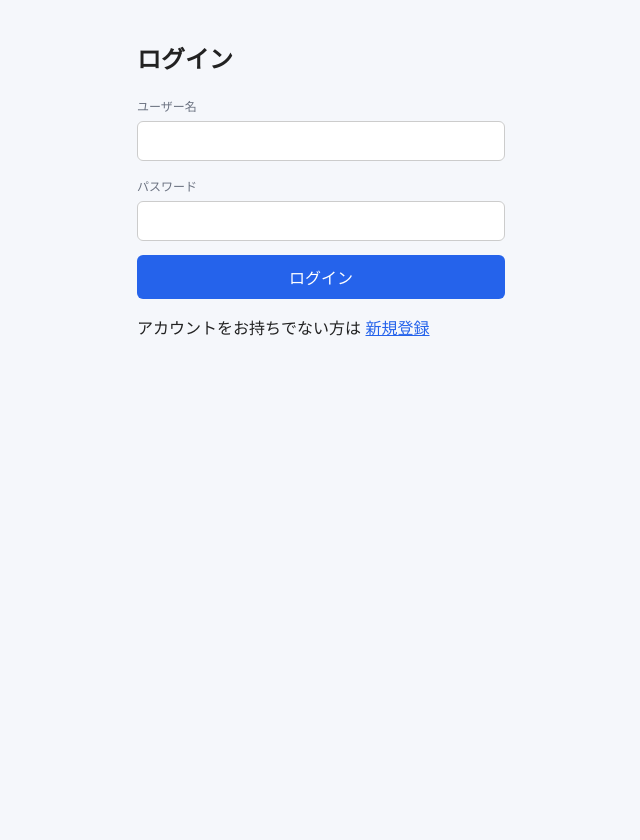
After one commit to kuru9696/production, a Flask app: template templates/.login.html in a window 1280 px wide. The commit adds this page. Shown: the whole page, without its empty margins (319-959 px from the left). Run offline with Flask 3, Linux system fonts and the light colour scheme; the template is opened without the code that fills it, so the values that code supplies are empty; parts of the project's set-up code (start-up, migrations or seed data) failed here and were passed over.

Commit message:
ログイン機能追加

```diff
--- a/app.py
+++ b/app.py
@@ -1,7 +1,16 @@
-from flask import Flask, request, jsonify, send_from_directory, url_for,render_template
+from flask import Flask, request, jsonify, send_from_directory, url_for,render_template, redirect,Flash
 from flask_cors import CORS
 import json
 import os
+from .env import load_dotenv
+from flask_sqlalchemy import SQLAlchemy
+from flask_login import (
+    LoginManager, UserMixin, login_user,
+    login_required, logout_user, current_user
+)
+from werkzeug.security import generate_password_hash, check_password_hash
+
+
 
 app = Flask(__name__, static_folder="static", static_url_path="")
 CORS(app)
@@ -12,6 +21,40 @@ DATA_FILE = "data.json"
 if not os.path.exists(DATA_FILE):
     with open(DATA_FILE, "w", encoding="utf-8") as f:
         json.dump([], f, ensure_ascii=False, indent=2)
+
+app.config["SECRET_KEY"] = os.environ["SECRET_KEY"]
+app.config["SQLALCHEMY_DATABASE_URI"] = "sqlite:///users.db"
+app.config["SQLALCHEMY_TRACK_MODIFICATIONS"] = False
+
+db = SQLAlchemy(app)
+
+login_manager = LoginManager(app)
+login_manager.login_view = "login"          # 未ログイン時にリダイレクトするページ
+login_manager.login_message = "先にログインしてください"
+
+# ---------- ユーザーモデル ----------
+class User(db.Model, UserMixin):
+    id = db.Column(db.Integer, primary_key=True)
+    username = db.Column(db.String(80), unique=True, nullable=False)
+    password_hash = db.Column(db.String(255), nullable=False)
+
+    def set_password(self, password):
+        # パスワードをそのまま保存せず、ハッシュ化して保存する
+        self.password_hash = generate_password_hash(password)
+
+    def check_password(self, password):
+        # 入力されたパスワードとハッシュを照合する
+        return check_password_hash(self.password_hash, password)
+
+
+@login_manager.user_loader
+def load_user(user_id):
+    # セッションに保存されたIDからユーザーを復元する
+    return db.session.get(User, int(user_id))
+
+
+# ---------- ルーティング ----------
+
 
 
 @app.route("/add", methods=["POST"])
@@ -72,17 +115,82 @@ def delete_marker():
 
     return jsonify({"status": "error"}), 400
 
-@app.route('/')
+
+@app.route("/")
 def index():
-    return render_template('choose.html')
+    return redirect(url_for("choose")) if current_user.is_authenticated else redirect(url_for("login"))
+
+
+@app.route("/choose")
+@login_required
+def choose():
+    # ログインしていない人はここに来ると自動的に /login に飛ばされる
+    return render_template("choose.html", username=current_user.username)
 
 @app.route('/post')
+@login_required
 def post():
     return render_template('post.html')
 
 @app.route('/support')
+@login_required
 def support():
     return render_template('support.html')
 
+@app.route("/register", methods=["GET", "POST"])
+def register():
+    if request.method == "POST":
+        username = request.form.get("username", "").strip()
+        password = request.form.get("password", "")
+
+        if not username or not password:
+            flash("ユーザー名とパスワードを入力してください")
+            return redirect(url_for("register"))
+
+        if User.query.filter_by(username=username).first():
+            flash("そのユーザー名はすでに使われています")
+            return redirect(url_for("register"))
+
+        new_user = User(username=username)
+        new_user.set_password(password)
+        db.session.add(new_user)
+        db.session.commit()
+
+        flash("登録が完了しました。ログインしてください")
+        return redirect(url_for("login"))
+
+    return render_template("register.html")
+
+
+@app.route("/login", methods=["GET", "POST"])
+def login():
+    if request.method == "POST":
+        username = request.form.get("username", "").strip()
+        password = request.form.get("password", "")
+
+        user = User.query.filter_by(username=username).first()
+
+        if user is None or not user.check_password(password):
+            flash("ユーザー名またはパスワードが違います")
+            return redirect(url_for("login"))
+
+        login_user(user)
+        return redirect(url_for("choose"))
+
+    return render_template("login.html")
+
+
+@app.route("/logout")
+@login_required
+def logout():
+    logout_user()
+    return redirect(url_for("login"))
+
+if __name__ == "__main__":
+    with app.app_context():
+        db.create_all()  # 初回起動時にusers.dbとテーブルを自動作成
+    # スマホの実機から接続確認したい場合は host="0.0.0.0" のままでOK
+    app.run(host="0.0.0.0", port=5050, debug=True)
+
 if __name__ == '__main__':
     app.run(debug=True)
--- a/static/css/style.css
+++ b/static/css/style.css
@@ -50,3 +50,30 @@
       #map{height:52vh}
       .user-toggle{top:8px;right:8px;padding:7px 9px}
     }
+body {
+      font-family: -apple-system, "Hiragino Sans", sans-serif;
+      max-width: 400px;
+      margin: 40px auto;
+      padding: 0 16px;
+      color: #222;
+    }
+    input {
+      width: 100%;
+      padding: 10px;
+      margin: 6px 0 14px;
+      box-sizing: border-box;
+      border: 1px solid #ccc;
+      border-radius: 6px;
+      font-size: 16px; /* スマホでズームされないように16px以上に */
+    }
+    button {
+      width: 100%;
+      padding: 10px;
+      background: #2563eb;
+      color: white;
+      border: none;
+      border-radius: 6px;
+      font-size: 16px;
+    }
+    .flash { background: #fef3c7; padding: 8px 12px; border-radius: 6px; margin-bottom: 12px; }
+    a { color: #2563eb; }
--- /dev/null
+++ b/templates/.login.html
@@ -0,0 +1,15 @@
+{% extends "base.html" %}
+{% block title %}ログイン{% endblock %}
+{% block content %}
+  <h2>ログイン</h2>
+  <form method="POST">
+    <label>ユーザー名</label>
+    <input type="text" name="username" required>
+
+    <label>パスワード</label>
+    <input type="password" name="password" required>
+
+    <button type="submit">ログイン</button>
+  </form>
+  <p>アカウントをお持ちでない方は <a href="{{ url_for('register') }}">新規登録</a></p>
+{% endblock %}
--- a/templates/base.html
+++ b/templates/base.html
@@ -13,7 +13,13 @@
 
 </head>
 <body>
-
+{% with messages = get_flashed_messages() %}
+    {% if messages %}
+      {% for m in messages %}
+        <div class="flash">{{ m }}</div>
+      {% endfor %}
+    {% endif %}
+  {% endwith %}
 {% block content %}{% endblock %}
 <div id="toast" class="toast" role="status" aria-live="polite"></div>
 {% block scripts %}{% endblock %}
```
Also changed, not shown: 2 other files.
